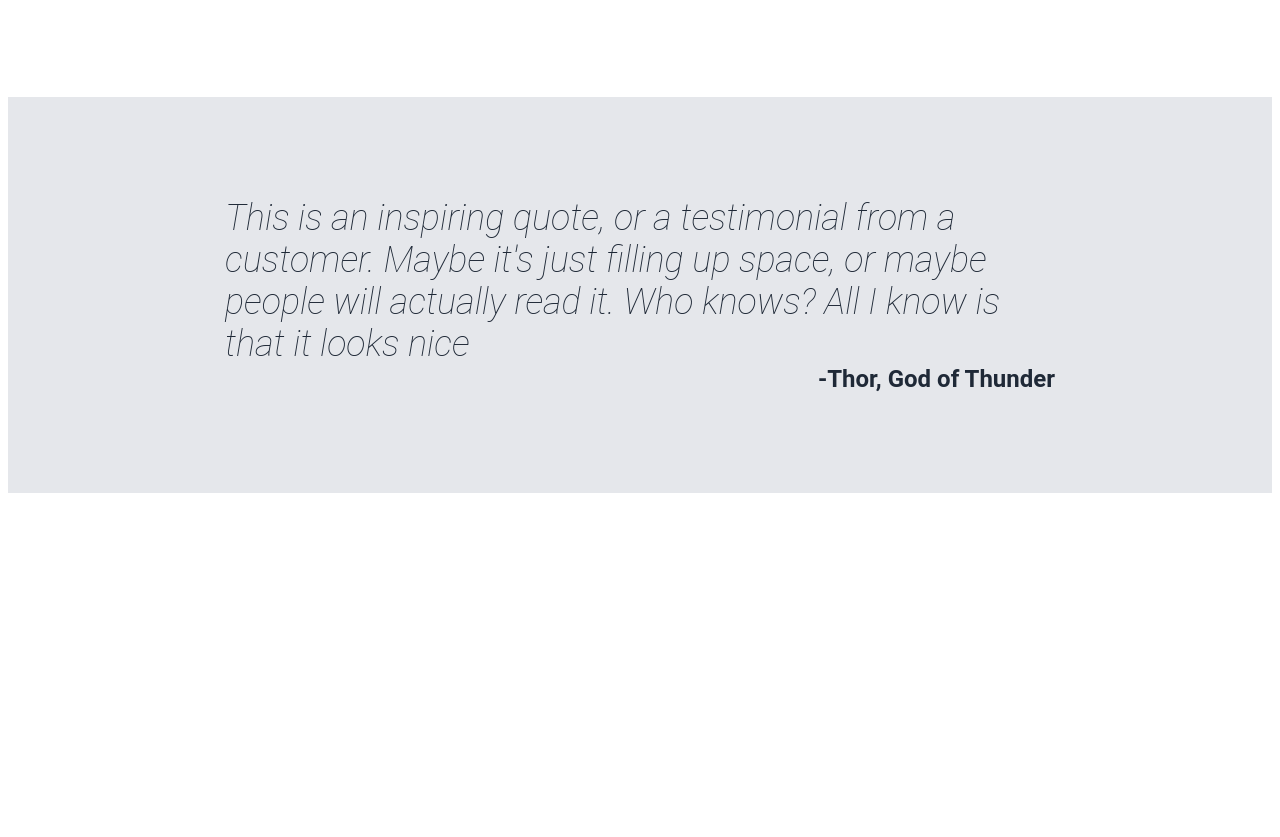
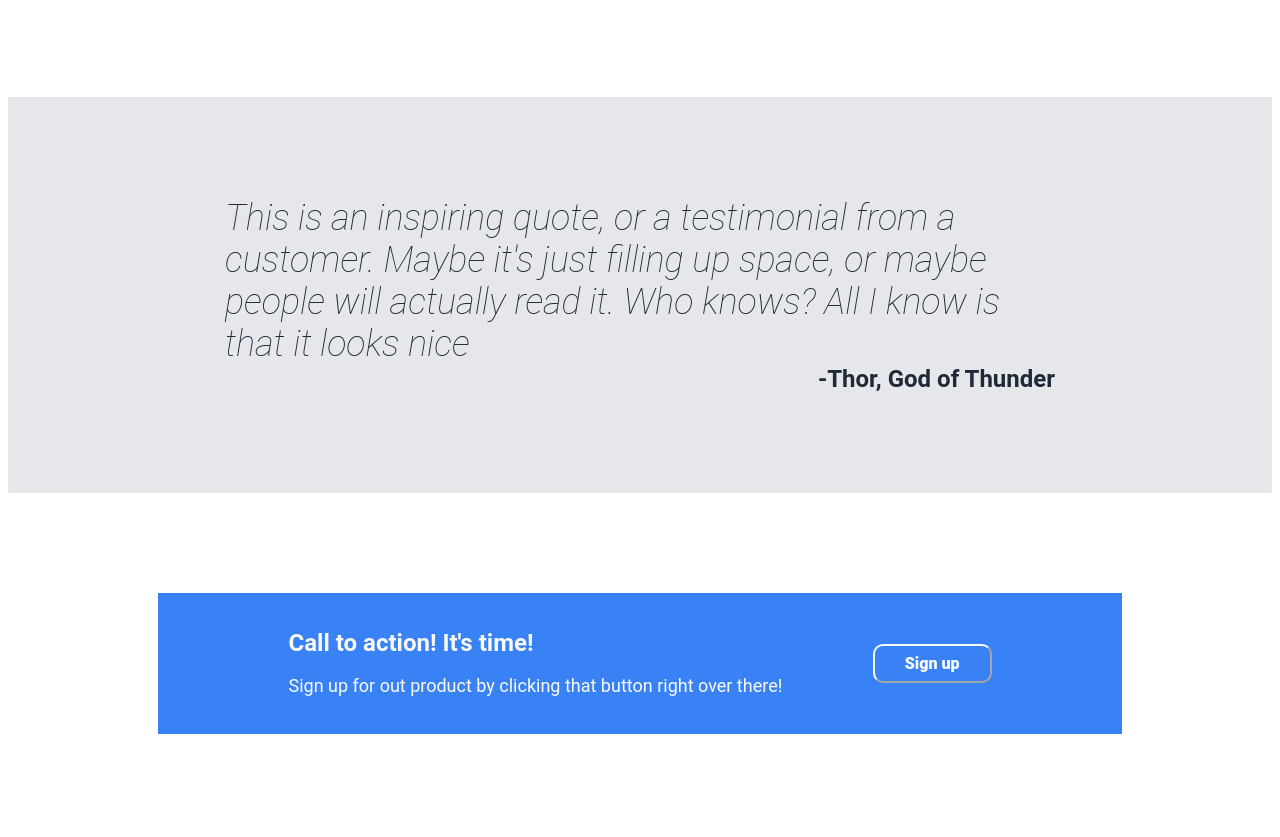
Before and after one commit to VoDongVan/landing-page, a plain HTML site: page index.html in a window 1280 px wide. Shown: the part 835-1672 px from the top of the page. Before the commit the page ends 1336 px from the top, so only its background shows below. Drawn offline with Linux system fonts and the light colour scheme.

Commit message:
create portion 4 (call to action)

```diff
--- a/index.html
+++ b/index.html
@@ -79,5 +79,22 @@
                 </div>
             </div>
         </div>
+
+        <div class="container-4">
+            <div class="content-4">
+                <div class="text">
+                    <h1 class="title">
+                        Call to action! It's time!
+                    </h1>
+                    <p class="subtext">
+                        Sign up for out product by clicking that button right
+                        over there!
+                    </p>
+                </div>
+                <button class="sign-up-2">
+                    Sign up
+                </button>
+            </div>
+        </div>
     </body>
 </html>
--- a/style.css
+++ b/style.css
@@ -70,13 +70,14 @@ body {
     font-family: "roboto", sans-serif;
 }
 
-button.sign-up {
+button.sign-up,
+button.sign-up-2 {
     background-color:#3882F6;
     color: white;
     font-weight: 900;
     font-size: medium;
     align-self: flex-start;
-    padding: 8px 16px;
+    padding: 8px 30px;
     font-family: "roboto", sans-serif;
     border-radius: 10px;
 }
@@ -156,3 +157,31 @@ button.sign-up {
     color: #1F2937;
     align-self: flex-end;
 }
+
+.container-4 {
+    display: flex;
+    padding: 100px 150px;
+}
+
+.content-4 {
+    display: flex;
+    padding: 20px 40px;
+    justify-content: space-evenly;
+    background-color: #3882F6;
+    flex: 1;
+}
+
+button.sign-up-2 {
+    align-self: center;
+    border-color: #F9FAF8;
+}
+
+.container-4 .title {
+    color:#F9FAF8;
+    font-size: 24px;
+}
+
+.container-4 .subtext {
+    color:#F9FAF8;
+    font-size: 18px;
+}
```
